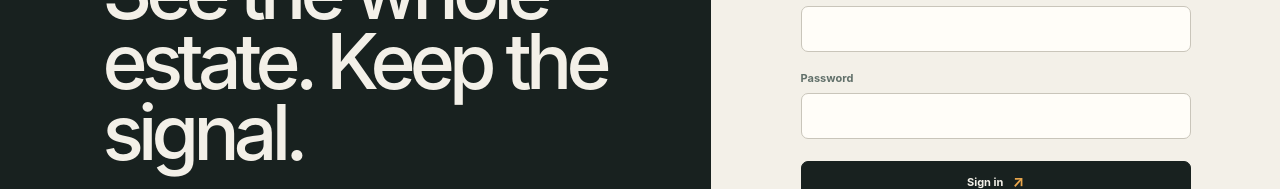
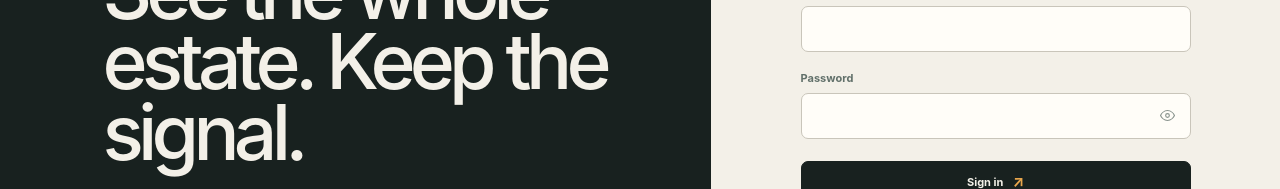
Before and after one commit to 0x3rn/foundry-one, a Next.js app in the folder apps/web/: page /login in a window 1280 px wide. Shown: the part 328-517 px from the top of the page. Built offline with nearby package versions, Linux system fonts and the light colour scheme.

Commit message:
feat: add password visibility controls

```diff
--- a/apps/web/src/app/globals.css
+++ b/apps/web/src/app/globals.css
@@ -1756,6 +1756,46 @@ kbd {
 .foundry-login-card input:hover {
   border-color: var(--ink-soft);
 }
+.foundry-password-field {
+  position: relative;
+  display: block;
+}
+.foundry-password-field input {
+  padding-right: 46px;
+}
+.foundry-password-toggle {
+  position: absolute;
+  top: 50%;
+  right: 7px;
+  display: grid;
+  width: 32px;
+  height: 32px;
+  padding: 0;
+  transform: translateY(-50%);
+  place-items: center;
+  border: 0;
+  border-radius: 5px;
+  background: transparent;
+  color: var(--ink-faint);
+  cursor: pointer;
+}
+.foundry-password-toggle:hover {
+  background: var(--paper);
+  color: var(--ink);
+}
+.foundry-password-toggle:focus-visible {
+  outline: 2px solid var(--amber);
+  outline-offset: 2px;
+}
+.foundry-password-toggle svg {
+  width: 17px;
+  height: 17px;
+  fill: none;
+  stroke: currentColor;
+  stroke-linecap: round;
+  stroke-linejoin: round;
+  stroke-width: 1.6;
+}
 .foundry-login-button {
   width: 100%;
   min-height: 44px;
--- a/apps/web/src/components/login-form.tsx
+++ b/apps/web/src/components/login-form.tsx
@@ -3,6 +3,7 @@
 import { FormEvent, useState } from "react";
 import Link from "next/link";
 import { useRouter } from "next/navigation";
+import { PasswordField } from "@/components/password-field";
 
 export function LoginForm() {
   const router = useRouter();
@@ -79,19 +80,16 @@ export function LoginForm() {
                 required
               />
             </label>
-            <label htmlFor="password">
-              Password
-              <input
+            <PasswordField
               id="password"
               name="password"
-                type="password"
+              label="Password"
               autoComplete="current-password"
               value={password}
               onChange={(event) => setPassword(event.target.value)}
               required
               minLength={8}
             />
-            </label>
             {error ? (
               <p className="foundry-form-error" role="alert">
                 {error}
--- /dev/null
+++ b/apps/web/src/components/password-field.tsx
@@ -0,0 +1,69 @@
+"use client";
+
+import { ChangeEvent, useState } from "react";
+
+interface PasswordFieldProps {
+  readonly autoComplete: "current-password" | "new-password";
+  readonly autoFocus?: boolean;
+  readonly id: string;
+  readonly label: string;
+  readonly minLength?: number;
+  readonly name: string;
+  readonly onChange: (event: ChangeEvent<HTMLInputElement>) => void;
+  readonly required?: boolean;
+  readonly value: string;
+}
+
+export function PasswordField({
+  autoComplete,
+  autoFocus = false,
+  id,
+  label,
+  minLength,
+  name,
+  onChange,
+  required = false,
+  value,
+}: PasswordFieldProps) {
+  const [isVisible, setIsVisible] = useState(false);
+  const toggleLabel = isVisible ? "Hide password" : "Show password";
+
+  return (
+    <label htmlFor={id}>
+      {label}
+      <span className="foundry-password-field">
+        <input
+          id={id}
+          name={name}
+          type={isVisible ? "text" : "password"}
+          autoComplete={autoComplete}
+          autoFocus={autoFocus}
+          value={value}
+          onChange={onChange}
+          required={required}
+          minLength={minLength}
+        />
+        <button
+          className="foundry-password-toggle"
+          type="button"
+          aria-label={toggleLabel}
+          aria-pressed={isVisible}
+          onClick={() => setIsVisible((visible) => !visible)}
+        >
+          {isVisible ? (
+            <svg viewBox="0 0 24 24" aria-hidden="true">
+              <path d="M3 3l18 18" />
+              <path d="M10.6 10.7a2 2 0 0 0 2.7 2.7" />
+              <path d="M9.9 5.2A10.8 10.8 0 0 1 12 5c5 0 8.7 4.4 9.8 7a17 17 0 0 1-3.2 4.3M6.2 6.2C3.9 7.7 2.6 10 2.2 12c1.1 2.6 4.8 7 9.8 7 1.2 0 2.4-.2 3.4-.7" />
+            </svg>
+          ) : (
+            <svg viewBox="0 0 24 24" aria-hidden="true">
+              <path d="M2.2 12c1.1-2.6 4.8-7 9.8-7s8.7 4.4 9.8 7c-1.1 2.6-4.8 7-9.8 7S3.3 14.6 2.2 12Z" />
+              <circle cx="12" cy="12" r="2.6" />
+            </svg>
+          )}
+        </button>
+      </span>
+    </label>
+  );
+}
--- a/apps/web/src/components/register-form.tsx
+++ b/apps/web/src/components/register-form.tsx
@@ -3,6 +3,7 @@
 import Link from "next/link";
 import { FormEvent, useState } from "react";
 import { useRouter } from "next/navigation";
+import { PasswordField } from "@/components/password-field";
 
 interface AuthErrorBody {
   readonly message?: string;
@@ -123,32 +124,26 @@ export function RegisterForm() {
                 required
               />
             </label>
-            <label htmlFor="password">
-              Password
-              <input
+            <PasswordField
               id="password"
               name="password"
-                type="password"
+              label="Password"
               autoComplete="new-password"
               value={password}
               onChange={(event) => setPassword(event.target.value)}
               required
               minLength={8}
             />
-            </label>
-            <label htmlFor="confirm-password">
-              Confirm password
-              <input
+            <PasswordField
               id="confirm-password"
               name="confirmPassword"
-                type="password"
+              label="Confirm password"
               autoComplete="new-password"
               value={confirmPassword}
               onChange={(event) => setConfirmPassword(event.target.value)}
               required
               minLength={8}
             />
-            </label>
             {error ? (
               <p className="foundry-form-error" role="alert">
                 {error}
```
Also changed, not shown: 1 other file (tests, documents, lock files or other folders). Lines whose indentation alone changed are shown as unchanged.
